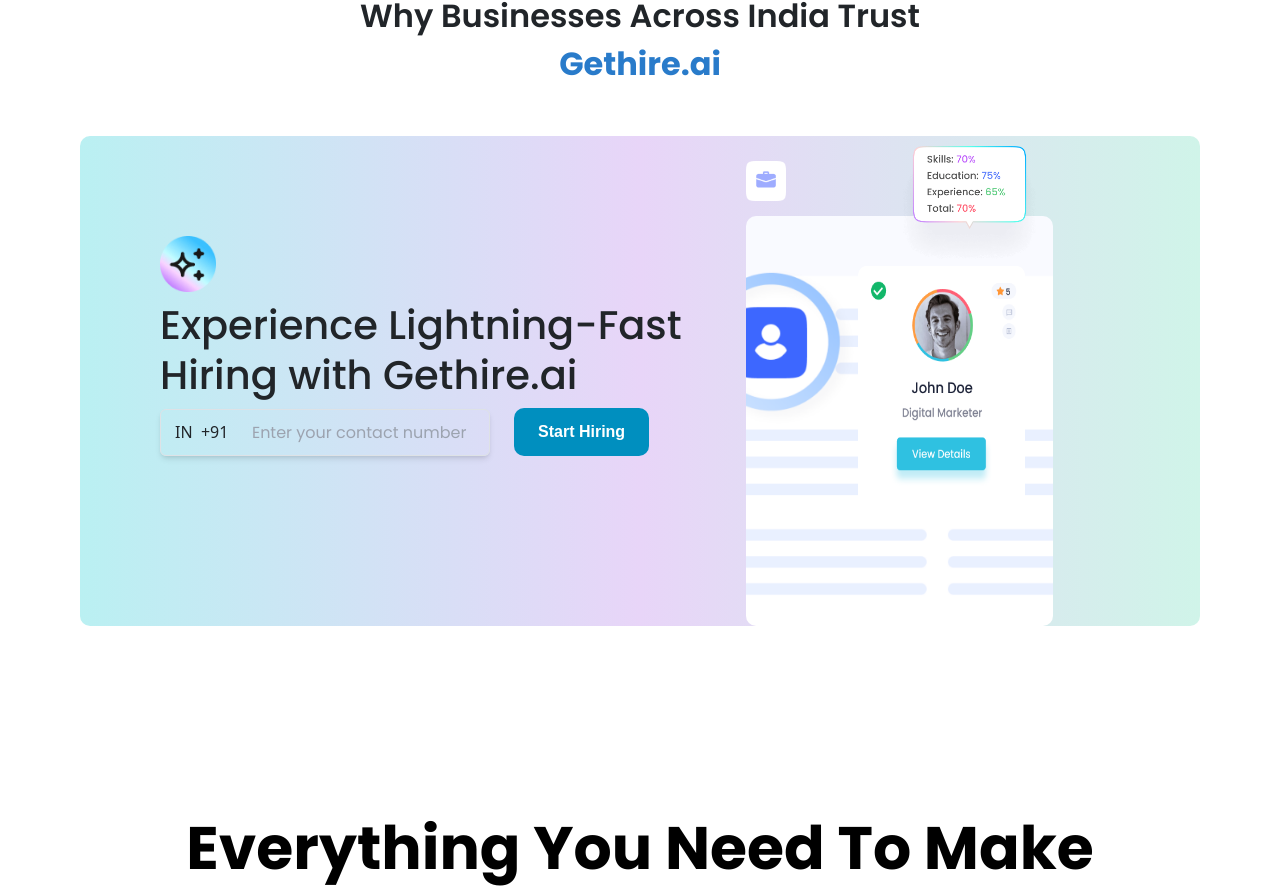
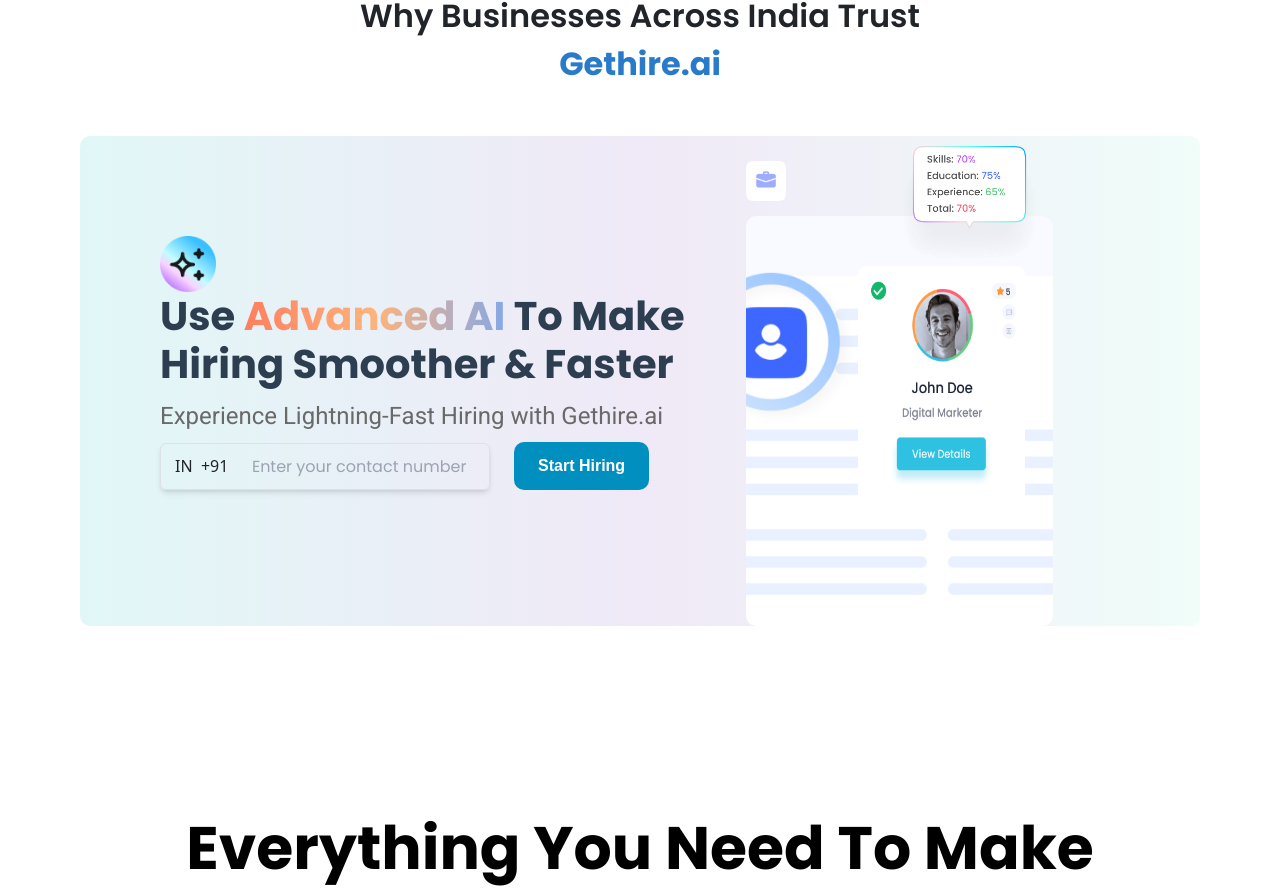
Before and after one commit to GetHire-ai/WEBSITE, a React (Create React App) app: page /corporate in a window 1280 px wide. Shown: the part 1399-2294 px from the top of the page. Built offline with nearby package versions, Linux system fonts and the light colour scheme; a web font is replaced by a local one.

Commit message:
corporate

```diff
--- a/src/Pages/Corporate.jsx
+++ b/src/Pages/Corporate.jsx
@@ -433,14 +433,37 @@
           </div>
         </div>
       </div> */}
-<div className="bg-gradient-to-r from-[#baf0f2] via-[#e8d5f8] to-[#d0f4e9] rounded-[10px] pt-[100px] px-[80px] relative z-10 ml-20 mr-20 mb-20">
+<div className="bg-gradient-to-r from-[#e1f7f7] via-[#f0e9f7] to-[#f0fdf9] rounded-[10px] pt-[100px] px-[80px] relative z-10 ml-20 mr-20 mb-20">
   <div className="grid sm:grid-cols-5 grid-cols-1 items-start relative z-10">
     {/* Left Side Content */}
     <div className="sm:col-span-3 col-span-1 flex flex-col items-start pb-20">
       <img src={img7} className="w-14 h-14" alt="Icon" />
-      <h2 className="font-[Poppins] font-[500] text-[40px] leading-[50px] mt-2">
+      <div style={{ textAlign: 'left',  }}>
+      <h1 style={{
+        fontFamily: 'Poppins, sans-serif',
+        fontWeight: 'bold',
+        fontSize: '2.5rem',
+        width: '600px',
+        color: '#2c3e50'
+      }}>
+        Use  <span style={{
+          background: 'linear-gradient(90deg, #ff7e5f, #feb47b, #86a8e7)',
+          WebkitBackgroundClip: 'text',
+          WebkitTextFillColor: 'transparent'
+        }}>
+          Advanced AI
+        </span> To Make Hiring Smoother & Faster
+      </h1>
+      <p style={{
+        fontFamily: 'Roboto, sans-serif',
+        fontWeight: 'normal',
+        fontSize: '1.5rem',
+        color: '#696969',
+        marginTop: '10px'
+      }}>
         Experience Lightning-Fast Hiring with Gethire.ai
-      </h2>
+      </p>
+    </div>
       <div className="flex mt-2 items-center gap-4">
   <div className="flex max-w-[330px] w-full items-center py-[10px] px-[14px] rounded-[6px] transition-colors duration-300 shadow-md hover:shadow-lg gap-[10px] border border-transparent hover:border-sky-500">
     <p className="w-[30%]">IN&nbsp; +91</p>
```
